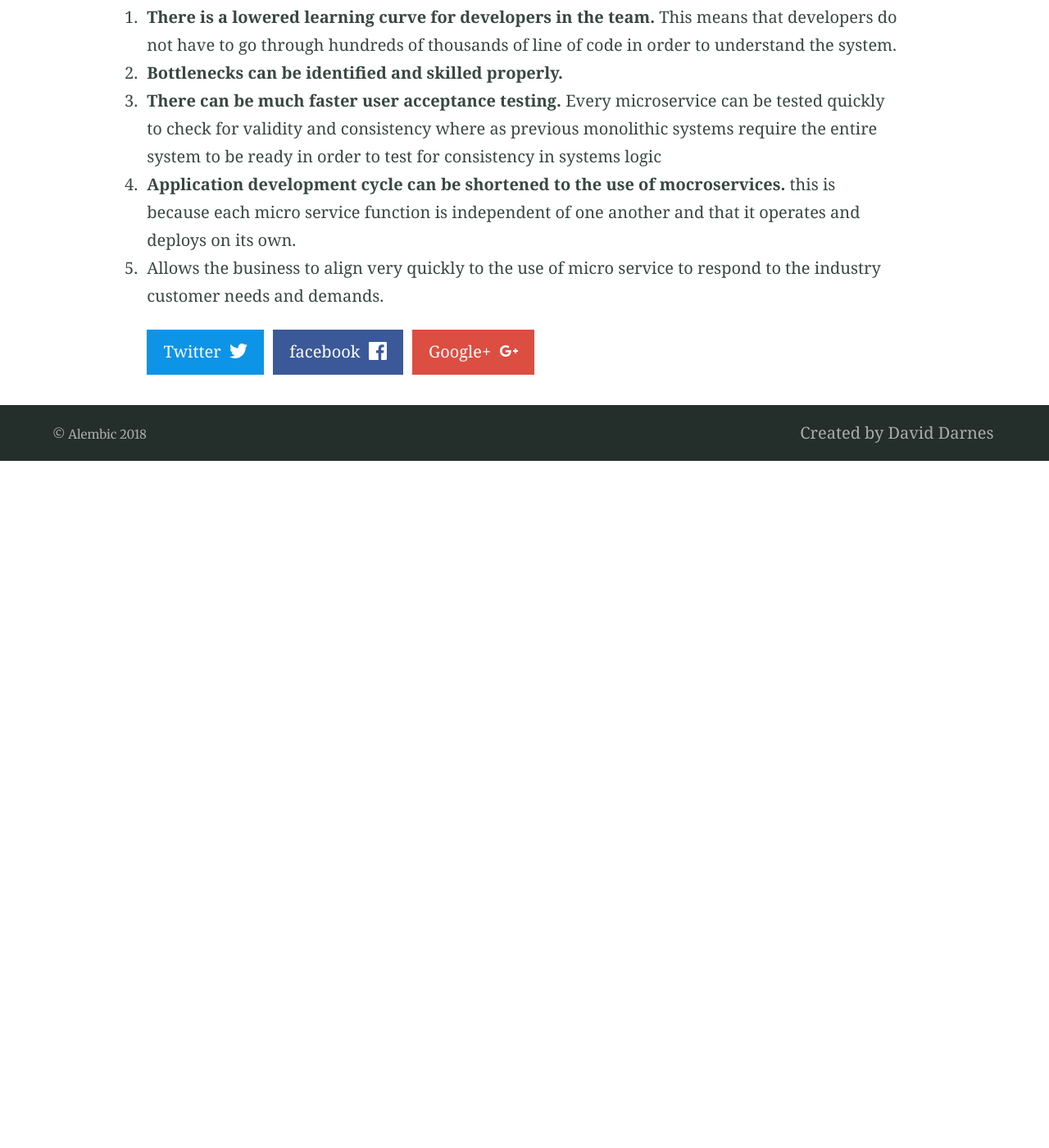
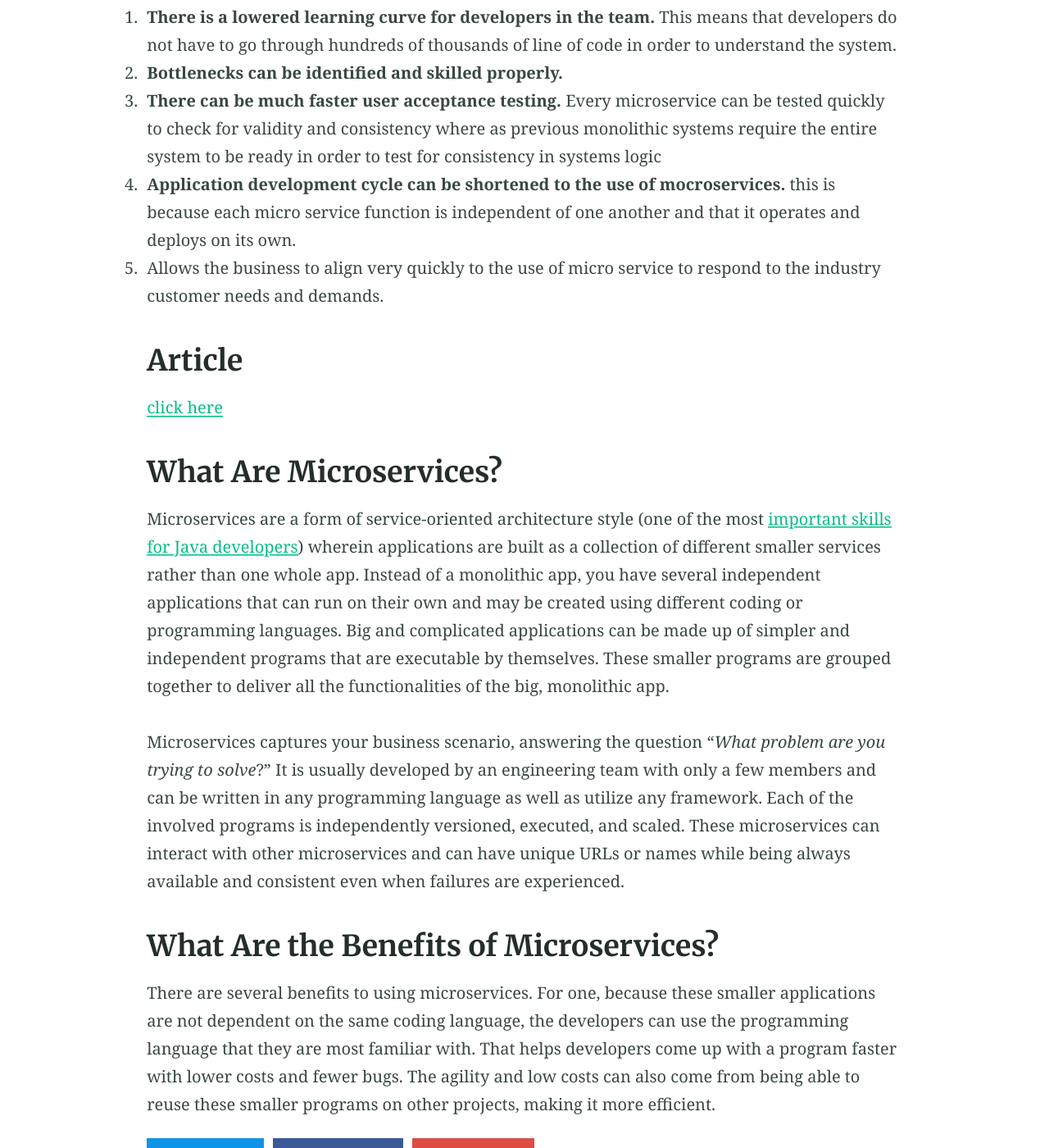
Before and after one commit to wudixm/wudixm.github.io, a Jekyll site: the page built from _posts/2018-03-31-MicroServices.md, in a window 1280 px wide and 1400 px high, scrolled down 3121 px. Shown: the whole window at 82% size. Built offline with Jekyll 4.4.1, drawn with Linux system fonts in a browser that asks for light colours; our own code applies the rules of GitHub Pages for plain Markdown files; before the commit the page ends 3683 px from its top, so only the background shows below that.

Commit message:
udpate microServices and add Convention over Configuration

```diff
--- a/_posts/2018-03-31-MicroServices.md
+++ b/_posts/2018-03-31-MicroServices.md
@@ -45,3 +45,17 @@ In fact, SOA and micro service share many similar methodologies in developing ap
 3. **There can be much faster user acceptance testing.** Every microservice can be tested quickly to check for validity and consistency where as previous monolithic systems require the entire system to be ready in order to test for consistency in systems logic
 4. **Application development cycle can be shortened to the use of mocroservices.** this is because each micro service function is independent of one another and that it operates and deploys on its own.
 5. Allows the business to align very quickly to the use of micro service to respond to the industry  customer needs and demands.
+
+## Article
+
+[click here](https://dzone.com/articles/java-microservices-code-examples-tutorials-and-more)
+
+## What Are Microservices?
+
+Microservices are a form of service-oriented architecture style (one of the most [important skills for Java developers](https://stackify.com/great-java-developer-skills/)) wherein applications are built as a collection of different smaller services rather than one whole app. Instead of a monolithic app, you have several independent applications that can run on their own and may be created using different coding or programming languages. Big and complicated applications can be made up of simpler and independent programs that are executable by themselves. These smaller programs are grouped together to deliver all the functionalities of the big, monolithic app.
+
+Microservices captures your business scenario, answering the question “*What problem are you trying to solve*?” It is usually developed by an engineering team with only a few members and can be written in any programming language as well as utilize any framework. Each of the involved programs is independently versioned, executed, and scaled. These microservices can interact with other microservices and can have unique URLs or names while being always available and consistent even when failures are experienced.
+
+## What Are the Benefits of Microservices?
+
+There are several benefits to using microservices. For one, because these smaller applications are not dependent on the same coding language, the developers can use the programming language that they are most familiar with. That helps developers come up with a program faster with lower costs and fewer bugs. The agility and low costs can also come from being able to reuse these smaller programs on other projects, making it more efficient.
```
Also changed, not shown: _posts/2018-04-16-Convention-Over-Configuration.md (added, +37 -0 lines).
